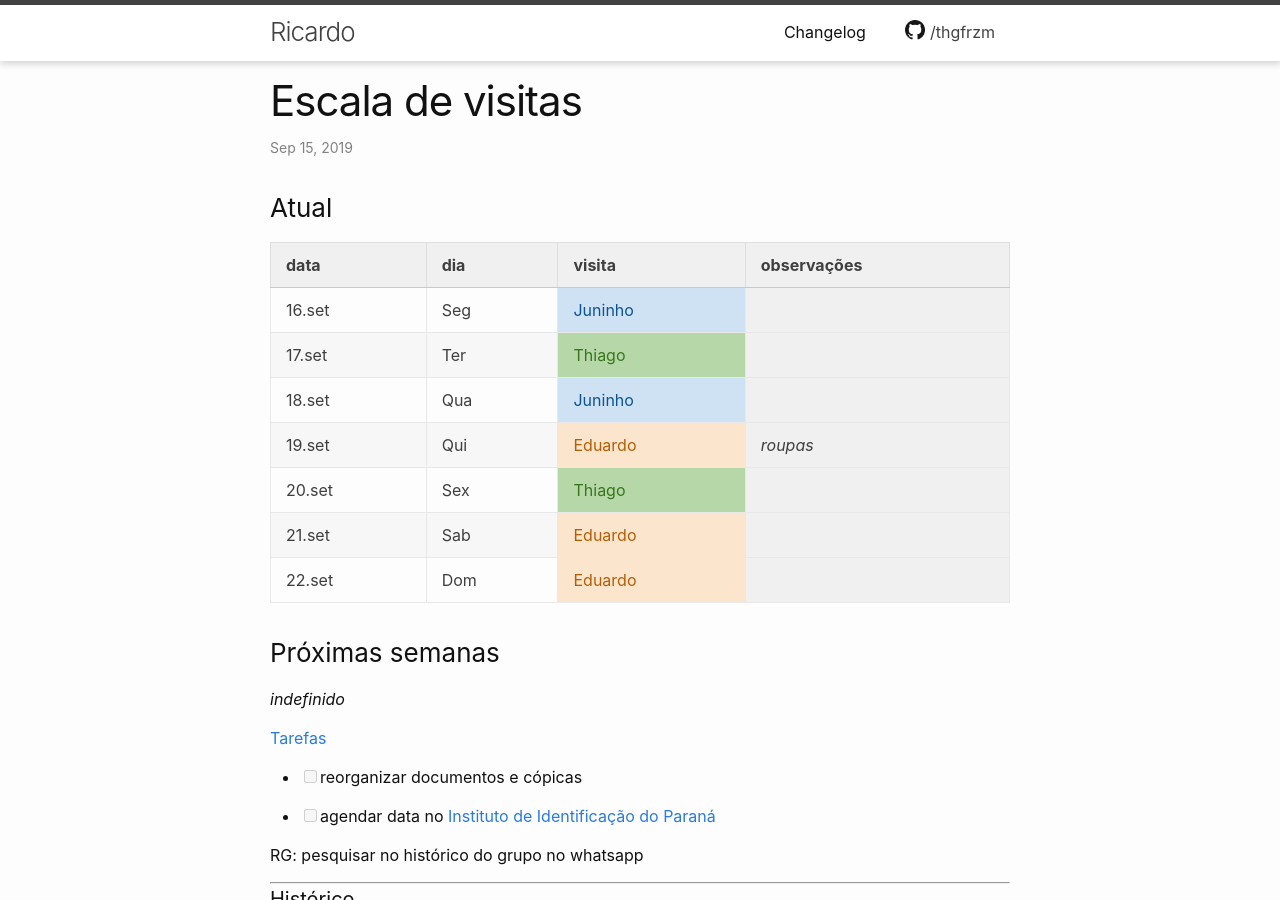
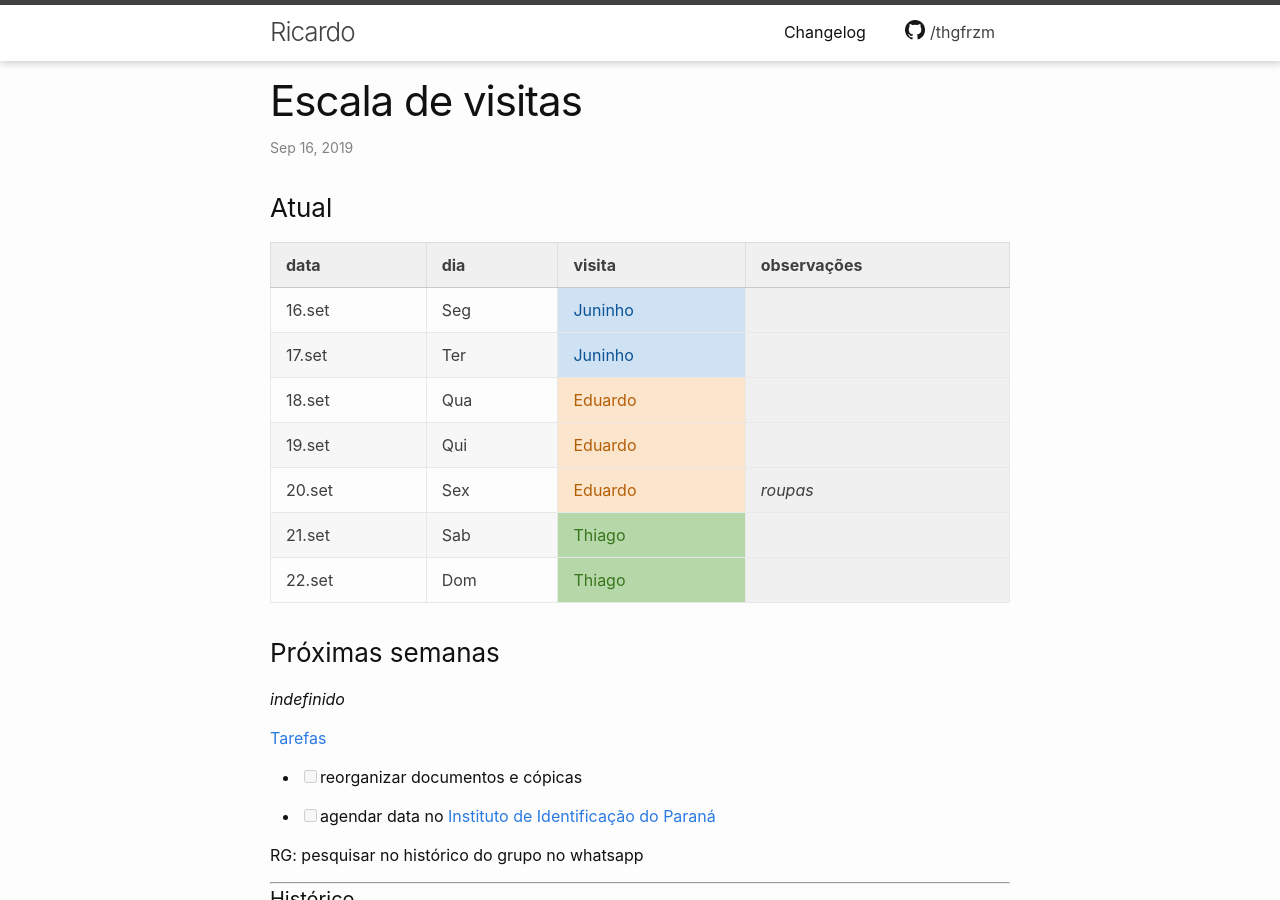
Before and after one commit to thgfrzm/ricardo, a Jekyll site: the page built from _posts/2018-12-23-escala-visitas.markdown, in a window 1280 px wide and 900 px high. Built offline with Jekyll 4.4.1, drawn with Linux system fonts in a browser that asks for light colours.

Commit message:
Update 2018-12-23-escala-visitas.markdown

```diff
--- a/_posts/2018-12-23-escala-visitas.markdown
+++ b/_posts/2018-12-23-escala-visitas.markdown
@@ -10,12 +10,12 @@
 | data   | dia | visita  | observações |
 | ------ | --- | ------- | ----------- |
 | 16.set | Seg | Juninho |             |
-| 17.set | Ter | Thiago  |             |
-| 18.set | Qua | Juninho |             |
-| 19.set | Qui | Eduardo | _roupas_    |
-| 20.set | Sex | Thiago  |             |
-| 21.set | Sab | Eduardo |             |
-| 22.set | Dom | Eduardo |             |
+| 17.set | Ter | Juninho |             |
+| 18.set | Qua | Eduardo |             |
+| 19.set | Qui | Eduardo |             |
+| 20.set | Sex | Eduardo | _roupas_    |
+| 21.set | Sab | Thiago  |             |
+| 22.set | Dom | Thiago  |             |
 
 ### Próximas semanas
 
```
Also changed, not shown: other parts of _posts/2018-12-23-escala-visitas.markdown (+1 -1 lines).
